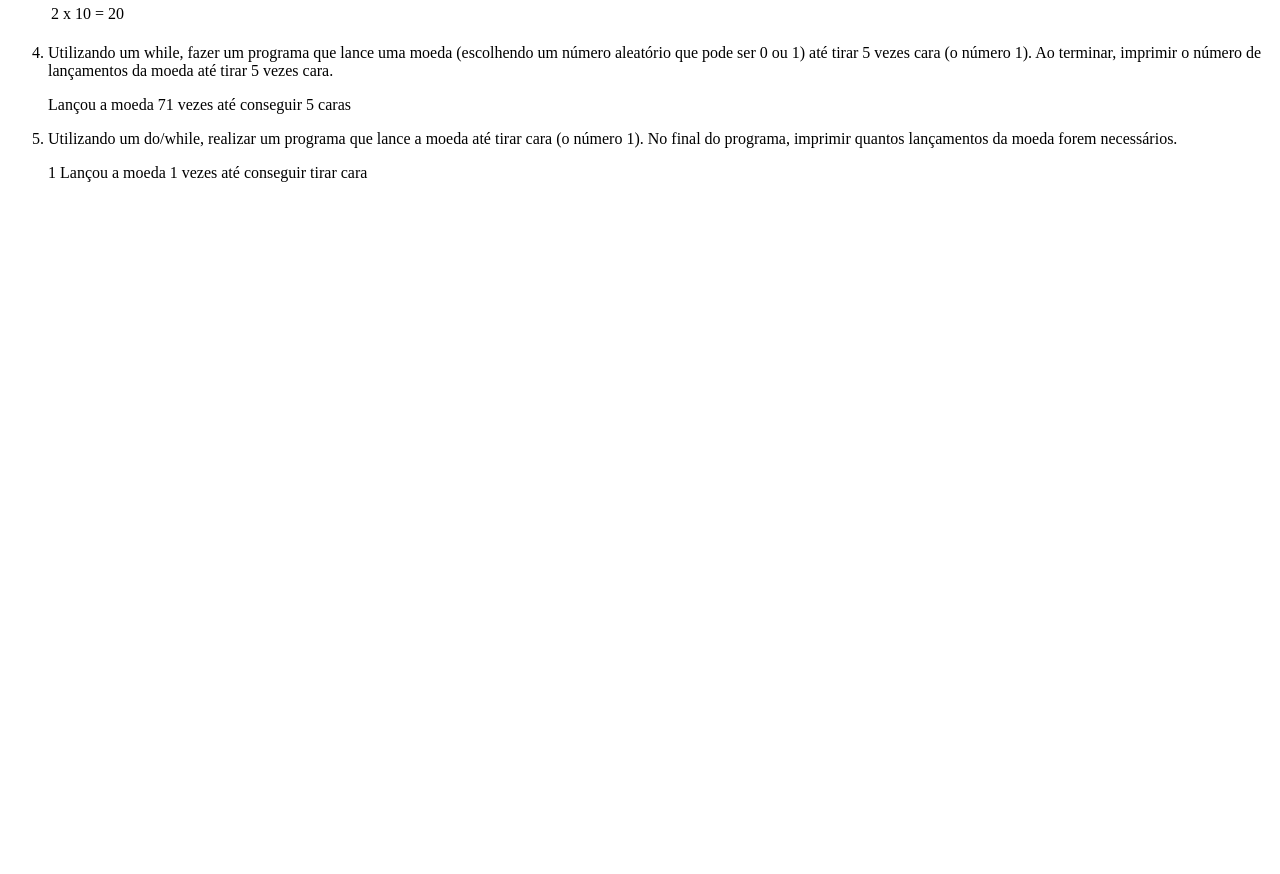
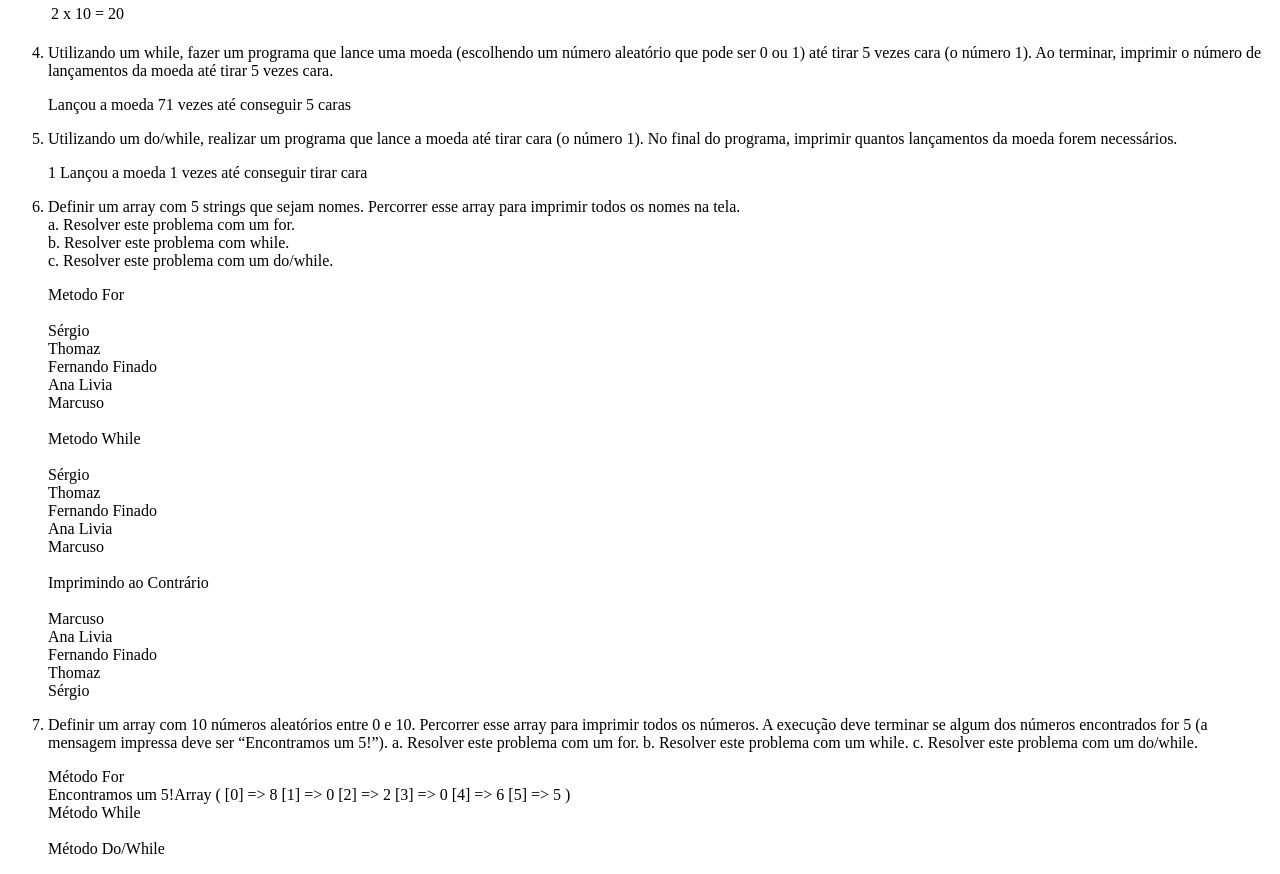
Before and after one commit to gabriel-brunetti/PHP-Aula18-Loops, a PHP site: page / in a window 1280 px wide. Shown: the part 436-1310 px from the top of the page. Before the commit the page ends 618 px from the top, so only its background shows below. Run offline with PHP 8.4, Linux system fonts and the light colour scheme.

Commit message:
questões 6 e 7 resolvidas

```diff
--- a/index.php
+++ b/index.php
@@ -108,6 +108,93 @@
                     ?>
             </div>
         </li>
+
+        <li>
+            <p>Definir um array com 5 strings que sejam nomes. Percorrer esse array para
+            imprimir todos os nomes na tela.<br>
+            a. Resolver este problema com um for.<br>
+            b. Resolver este problema com while.<br>
+            c. Resolver este problema com um do/while.<br>
+            </p>
+            <div>
+                <?php
+                    $nomes = [
+                        'Sérgio',
+                        'Thomaz',
+                        'Fernando Finado',
+                        'Ana Livia',
+                        'Marcuso'
+                    ];
+                    echo "Metodo For".'<br>'.'<br>';
+
+                    for($i = 0; $i < count($nomes) ; $i++){
+                        echo($nomes[$i].'<br>');
+                    }
+                    echo '<br>'."Metodo While".'<br>'.'<br>';
+
+                    $i = 0;
+                    while ($i < count($nomes)){
+                        echo($nomes[$i].'<br>');
+                        $i++;
+                    }
+
+                    echo '<br>'."Imprimindo ao Contrário".'<br>'.'<br>';
+                    $i = count($nomes) -1;
+                    do {
+                        echo($nomes[$i].'<br>');
+                        $i--;
+                    } while ($i >= 0);
+                ?>
+            </div>
+        </li>
+
+        <li>
+            <p>Definir um array com 10 números aleatórios entre 0 e 10. Percorrer esse array
+            para imprimir todos os números. A execução deve terminar se algum dos
+            números encontrados for 5 (a mensagem impressa deve ser “Encontramos um
+            5!”).
+            a. Resolver este problema com um for.
+            b. Resolver este problema com um while.
+            c. Resolver este problema com um do/while.</p>
+
+            <div>
+                <?php
+                    $numeros = [];
+                    echo 'Método For'.'<br>';
+                    for($i = 0; $i < 10; $i++){
+                        $var = mt_rand(0,10);
+                        $numeros[] = $var;
+                        if ($var == 5){
+                            echo 'Encontramos um 5!';
+                            print_r($numeros);
+                            break;
+                        }
+                    }
+                    $numeros = [];
+                    echo '<br>'.'Método While'.'<br>';
+                    while(count($numeros)<=10){
+                        $var = mt_rand(0,10);
+                        $numeros[] = $var;
+                        if ($var == 5){
+                            echo 'Encontramos um 5!';
+                            print_r($numeros);
+                            break;
+                        }
+                    }
+                    $numeros = [];
+                    echo '<br>'.'Método Do/While'.'<br>';
+                    do {
+                        $var = mt_rand(0,10);
+                        $numeros[] = $var;
+                        if ($var == 5){
+                            echo 'Encontramos um 5!';
+                            print_r($numeros);
+                            break;
+                        }
+                    } while (count($numeros)<=10)
+                ?>
+            </div>
+        </li>
     </ol>
 </body>
 </html>
```
